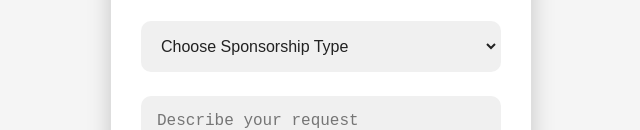
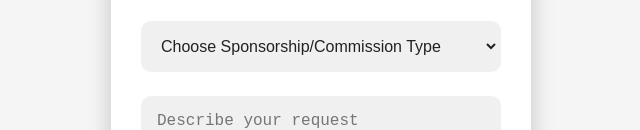
Before and after one commit to craftcodexapixel/dragon56, a plain HTML site: page index.html in a window 1280 px wide. Shown: the part 434-564 px from the top of the page, without its empty margins (319-959 px from the left). Drawn offline with Linux system fonts and the light colour scheme.

Commit message:
index.html

```diff
--- a/index.html
+++ b/index.html
@@ -153,7 +153,7 @@
     <input type="text" name="Country" placeholder="Your Country" required>
 
     <select name="Type" required>
-      <option value="" disabled selected>Choose Sponsorship Type</option>
+      <option value="" disabled selected>Choose Sponsorship/Commission Type</option>
       <option value="Sponsorship">Sponsorship</option>
       <option value="Commission">Commission</option>
     </select>
```
